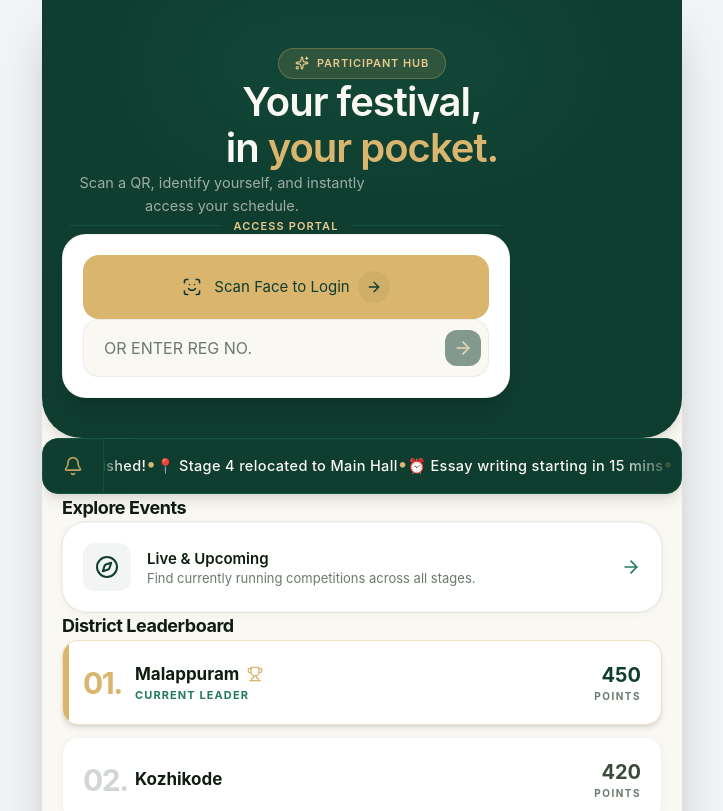
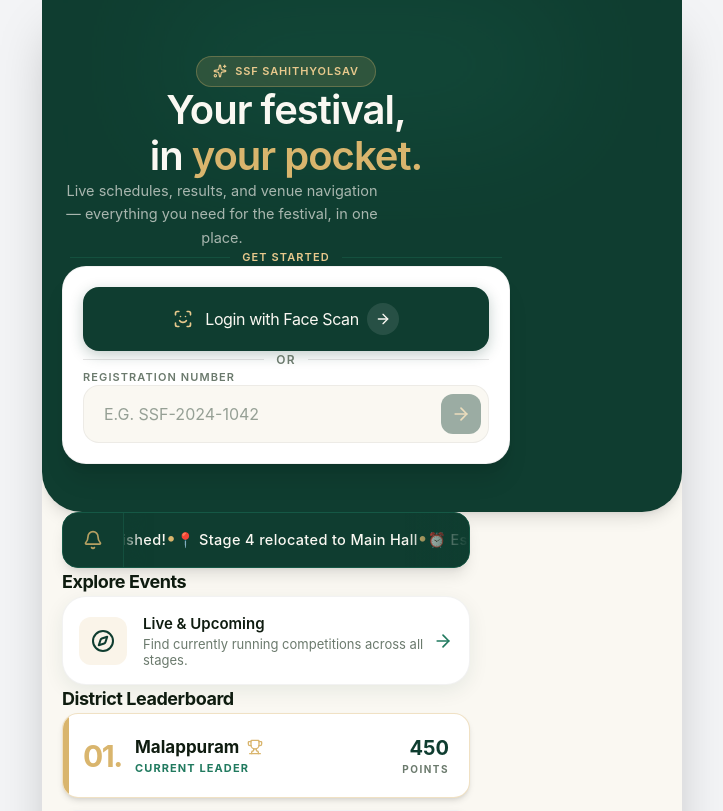
Before and after one commit to Yahiyamuhammed/-ParticipantHub, a React app in the folder Frontend/: page / in a window 1280 px wide. Shown: the top 811 px of the page, without its empty margins (278-1001 px from the left). Built offline with nearby package versions, Linux system fonts and the light colour scheme; the HTML template or start-up script is replaced by a standard one.

Commit message:
push: pushing the latest changes

```diff
--- a/Frontend/src/components/common/Button.jsx
+++ b/Frontend/src/components/common/Button.jsx
@@ -2,10 +2,12 @@
 import clsx from "clsx";
 
 const variants = {
-  // Gold background, dark forest text
-  primary: "bg-brand-accent text-brand-dark hover:bg-brand-accentLight font-semibold",
-  secondary: "bg-white text-brand-dark hover:bg-gray-50 border border-black/5",
-  outline: "border border-brand-accent/30 text-brand-accent hover:border-brand-accent/60 bg-transparent",
+  // Gold background, dark forest text — primary call to action
+  primary: "bg-brand-accent text-brand-dark hover:bg-brand-accentLight font-bold shadow-[0_4px_14px_rgba(217,181,109,0.35)] active:scale-[0.98]",
+  // Deep forest background, cream text — used on white/cream surfaces for high contrast
+  dark: "bg-brand-dark text-brand-cream hover:bg-brand-mid font-bold shadow-[0_4px_14px_rgba(15,61,48,0.25)] active:scale-[0.98]",
+  secondary: "bg-white text-brand-dark hover:bg-gray-50 border border-black/5 font-semibold",
+  outline: "border border-brand-accent/40 text-brand-dark hover:border-brand-accent bg-transparent font-semibold",
 };
 
 function Button({ children, className, variant = "primary", type = "button", disabled, ...props }) {
@@ -14,8 +16,8 @@
       type={type}
       disabled={disabled}
       className={clsx(
-        "inline-flex w-full items-center justify-center gap-2 rounded-2xl px-5 py-3 font-medium transition-all duration-200",
-        "disabled:cursor-not-allowed disabled:opacity-50",
+        "inline-flex w-full items-center justify-center gap-2 rounded-2xl px-5 py-3.5 text-[15px] tracking-tight transition-all duration-200",
+        "disabled:cursor-not-allowed disabled:opacity-50 disabled:active:scale-100",
         variants[variant],
         className
       )}
--- a/Frontend/src/components/shared/LiveTicker.jsx
+++ b/Frontend/src/components/shared/LiveTicker.jsx
@@ -6,7 +6,7 @@
   if (!updates || updates.length === 0) return null;
 
   return (
-    <div className="w-full bg-brand-dark border border-brand-mid rounded-2xl overflow-hidden relative flex items-center shadow-lg h-[56px]">
+    <div className="bg-brand-dark border border-brand-mid rounded-2xl overflow-hidden relative flex items-center shadow-lg h-[56px]">
 
       {/* Left Icon Area - Wider padding and stronger shadow to block text seamlessly */}
       <div className="absolute left-0 z-20 bg-brand-dark px-5 h-full flex items-center border-r border-brand-light/30 shadow-[6px_0_16px_rgba(15,61,48,1)]">
--- a/Frontend/src/pages/Landing/index.jsx
+++ b/Frontend/src/pages/Landing/index.jsx
@@ -29,24 +29,24 @@
   ];
 
   return (
-    <div className="flex flex-col min-h-screen bg-brand-cream pb-12">
+    <div className="flex flex-col min-h-screen bg-brand-cream pb-16">
 
       {/* 1. HERO & LOGIN SECTION (All inside Dark Forest Green) */}
-      <div className="bg-brand-dark px-5 pt-12 pb-10 rounded-b-[2.5rem] shadow-lg relative">
+      <div className="bg-brand-dark px-5 pt-14 pb-12 rounded-b-[2.5rem] shadow-lg relative overflow-hidden">
         <div className="absolute top-0 left-1/2 -translate-x-1/2 w-full max-w-sm h-32 bg-brand-light blur-3xl opacity-20 pointer-events-none"></div>
 
         {/* Intro Text */}
-        <div className="relative z-10 text-center mb-8">
+        <div className="relative z-10 max-w-md mx-auto text-center mb-10">
           <div className="inline-flex items-center gap-2 bg-brand-accent/15 border border-brand-accent/30 rounded-full px-4 py-1.5 text-[11px] font-semibold text-brand-accentLight tracking-[0.08em] uppercase mb-6">
             <Sparkles className="w-3.5 h-3.5" />
-            Participant Hub
+            SSF Sahithyolsav
           </div>
 
           <h1 className="text-[2.5rem] leading-[1.15] font-semibold text-brand-cream tracking-tight mb-4">
             Your festival,<br />in <span className="text-brand-accent">your pocket.</span>
           </h1>
-          <p className="text-brand-cream/60 text-[14.5px] leading-relaxed max-w-xs mx-auto">
-            Scan a QR, identify yourself, and instantly access your schedule.
+          <p className="text-brand-cream/65 text-[14.5px] leading-relaxed max-w-xs mx-auto">
+            Live schedules, results, and venue navigation — everything you need for the festival, in one place.
           </p>
         </div>
 
@@ -54,64 +54,79 @@
         <div className="relative z-10 flex items-center gap-3 mb-4 max-w-md mx-auto px-2">
            <div className="h-px bg-brand-light/30 flex-1"></div>
            <span className="text-brand-accentLight text-[11px] font-semibold uppercase tracking-widest">
-             Access Portal
+             Get Started
            </span>
            <div className="h-px bg-brand-light/30 flex-1"></div>
         </div>
 
         {/* Login Card (Inside Green) */}
-        <div className="relative z-10 bg-brand-card p-5 rounded-3xl shadow-xl border border-black/5 space-y-4 max-w-md mx-auto">
+        <div className="relative z-10 bg-brand-card p-5 rounded-3xl shadow-xl border border-black/5 max-w-md mx-auto">
           <Button
             onClick={() => navigate("/login")}
-            className="w-full flex justify-between items-center py-4"
+            variant="dark"
+            className="justify-between py-4"
           >
             <div className="flex items-center gap-3">
-              <ScanFace className="w-5 h-5 text-brand-dark" />
-              <span className="text-[15px]">Scan Face to Login</span>
+              <ScanFace className="w-5 h-5 text-brand-accentLight" />
+              <span>Login with Face Scan</span>
             </div>
-            <div className="bg-brand-dark/5 p-2 rounded-full">
-              <ArrowRight className="w-4 h-4 text-brand-dark" />
+            <div className="bg-white/10 p-2 rounded-full">
+              <ArrowRight className="w-4 h-4" />
             </div>
           </Button>
 
-          <form onSubmit={handleRegSubmit} className="relative">
+          {/* "or" divider between the two login methods */}
+          <div className="flex items-center gap-3 my-4">
+            <div className="h-px bg-black/10 flex-1"></div>
+            <span className="text-[12px] font-semibold uppercase tracking-widest text-brand-textMuted">or</span>
+            <div className="h-px bg-black/10 flex-1"></div>
+          </div>
+
+          <form onSubmit={handleRegSubmit}>
+            <label htmlFor="regNumber" className="block text-[11px] font-semibold uppercase tracking-widest text-brand-textMuted mb-2 ml-1">
+              Registration Number
+            </label>
+            <div className="relative">
               <input
+                id="regNumber"
                 type="text"
                 value={regNumber}
                 onChange={(e) => setRegNumber(e.target.value)}
-              placeholder="Or enter Reg No."
-              className="w-full bg-brand-cream border border-black/5 rounded-2xl pl-5 pr-14 py-4 font-medium text-brand-textDark placeholder-brand-textMuted focus:outline-none focus:border-brand-accent/50 focus:ring-1 focus:ring-brand-accent/50 transition-all uppercase text-[15px]"
+                placeholder="e.g. SSF-2024-1042"
+                className="w-full bg-brand-cream border border-black/5 rounded-2xl pl-5 pr-14 py-4 font-semibold text-brand-textDark placeholder:font-normal placeholder-brand-textMuted/70 focus:outline-none focus:border-brand-accent/50 focus:ring-1 focus:ring-brand-accent/50 transition-all uppercase text-[15px]"
               />
               <button
                 type="submit"
                 disabled={regNumber.length < 4}
-              className="absolute right-2 top-1/2 -translate-y-1/2 p-2 bg-brand-dark text-brand-accent rounded-xl disabled:opacity-50 hover:bg-brand-mid transition-colors"
+                aria-label="Continue with registration number"
+                className="absolute right-2 top-1/2 -translate-y-1/2 p-2.5 bg-brand-dark text-brand-accent rounded-xl disabled:opacity-40 hover:bg-brand-mid transition-colors"
               >
                 <ArrowRight className="w-5 h-5" />
               </button>
+            </div>
           </form>
         </div>
       </div>
 
       {/* 2. DYNAMIC LIVE TICKER */}
-      <div className="mt-8">
+      <div className="px-5 mt-8 max-w-md w-full mx-auto">
         <LiveTicker updates={liveUpdates} />
       </div>
 
       {/* 3. MAIN BODY (Discovery & Leaderboard) */}
-      <div className="px-5 mt-10 space-y-10">
+      <div className="px-5 mt-12 max-w-md w-full mx-auto space-y-12">
 
         {/* Explore Events */}
         <section>
-          <h2 className="text-lg font-bold text-brand-textDark mb-3 ml-1 tracking-tight">
+          <h2 className="text-lg font-bold text-brand-textDark mb-4 ml-1 tracking-tight">
             Explore Events
           </h2>
-          <Card
+          <button
             onClick={() => navigate("/explore")}
-            className="p-4 border border-brand-dark/5 shadow-sm flex items-center justify-between hover:shadow-md transition-shadow cursor-pointer bg-brand-card"
+            className="w-full text-left p-4 rounded-3xl bg-brand-card border border-black/5 shadow-[0_6px_20px_rgba(15,61,48,0.08)] hover:shadow-[0_8px_24px_rgba(15,61,48,0.14)] hover:-translate-y-0.5 active:translate-y-0 active:scale-[0.99] transition-all duration-200 flex items-center justify-between"
           >
             <div className="flex items-center gap-4">
-              <div className="w-12 h-12 bg-brand-dark/5 rounded-xl flex items-center justify-center shrink-0">
+              <div className="w-12 h-12 bg-brand-accent/15 rounded-xl flex items-center justify-center shrink-0">
                 <Compass className="w-6 h-6 text-brand-dark" />
               </div>
               <div>
@@ -120,12 +135,12 @@
               </div>
             </div>
             <ArrowRight className="w-5 h-5 text-brand-light shrink-0" />
-          </Card>
+          </button>
         </section>
 
         {/* Leaderboard */}
         <section>
-          <h2 className="text-lg font-bold text-brand-textDark mb-3 ml-1 tracking-tight">
+          <h2 className="text-lg font-bold text-brand-textDark mb-4 ml-1 tracking-tight">
             District Leaderboard
           </h2>
           <Leaderboard />
```
Also changed, not shown: 1 other file (tests, documents, lock files or other folders). Lines whose indentation alone changed are shown as unchanged.
